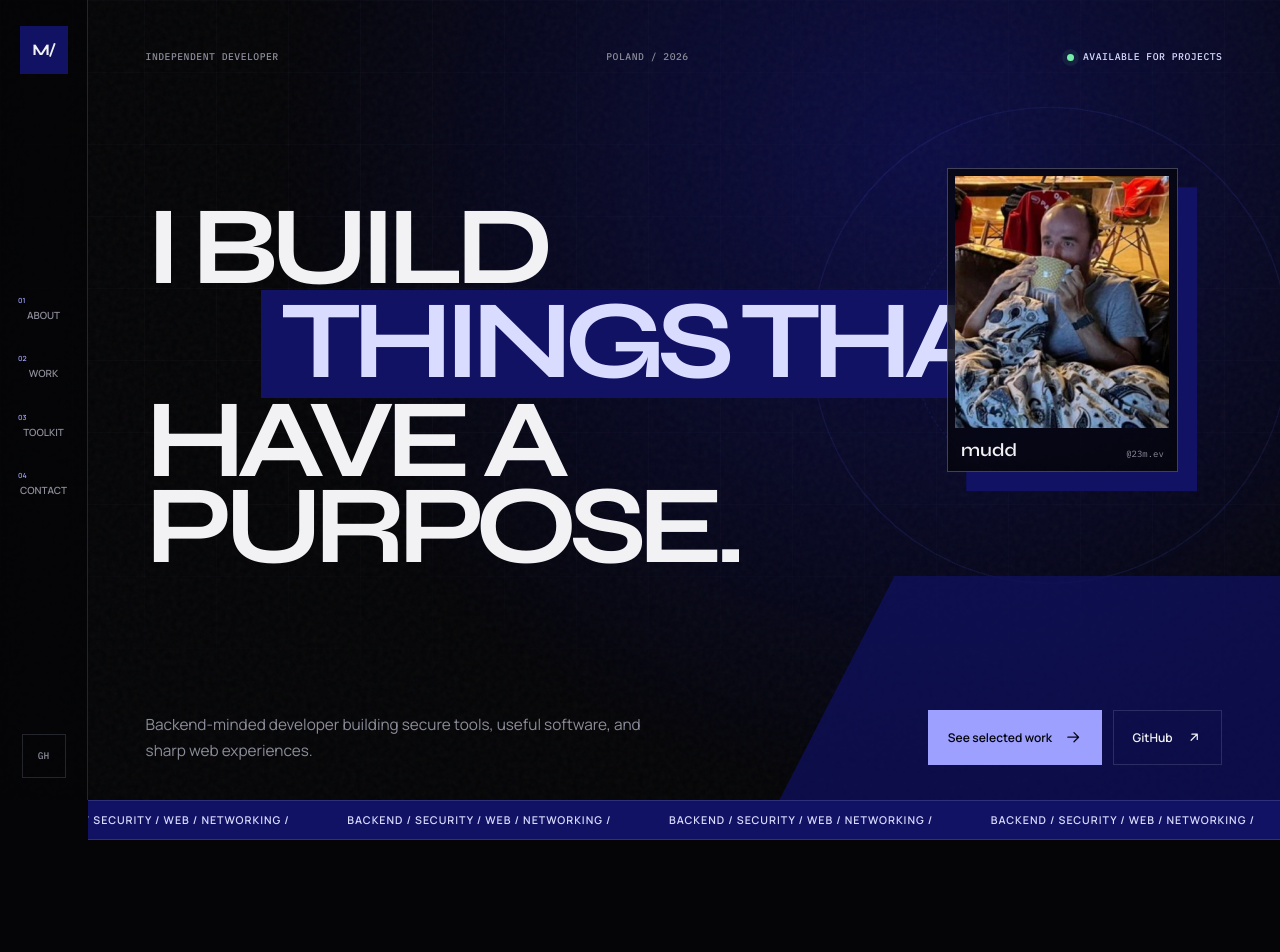
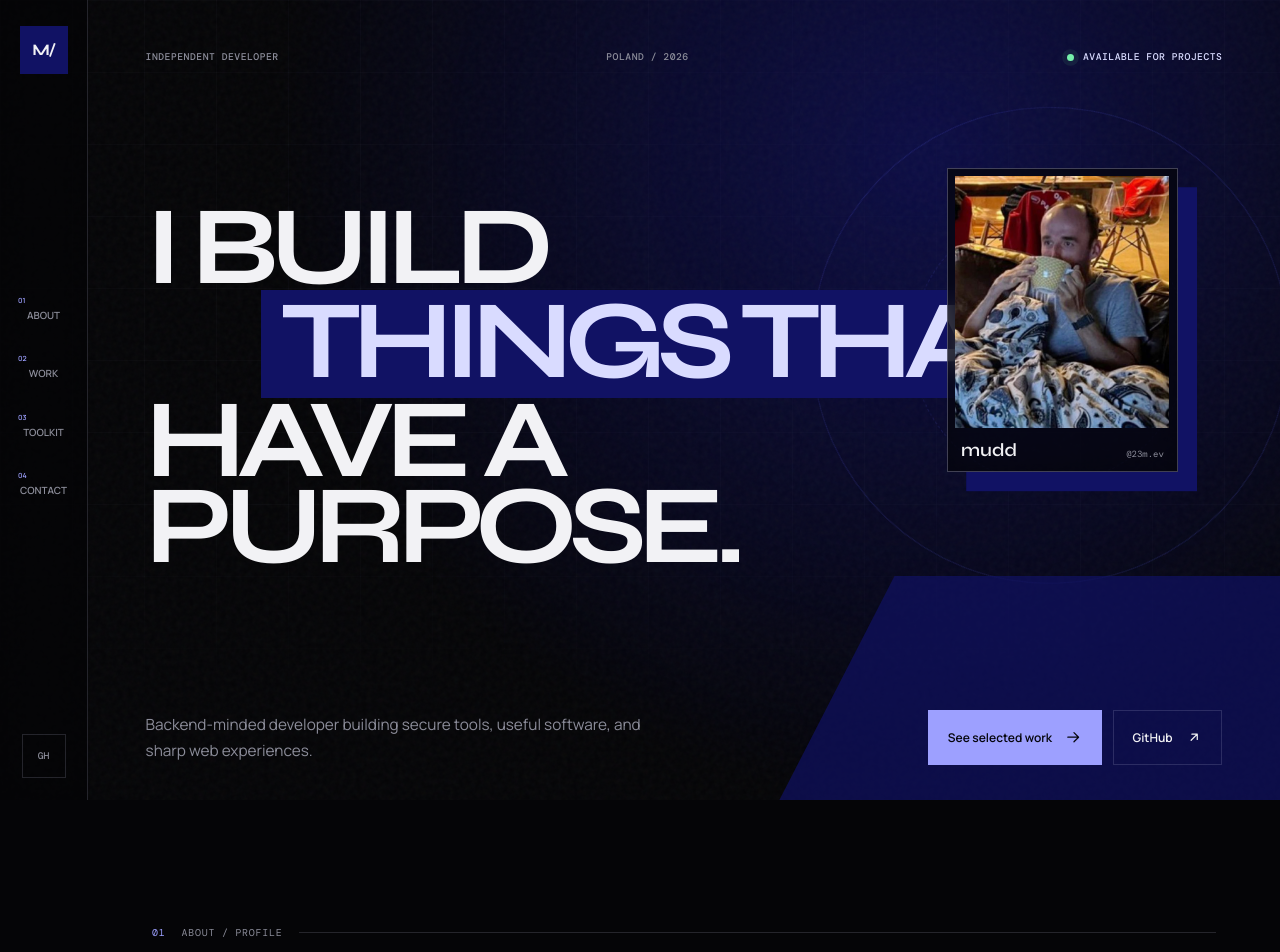
Before and after one commit to muddpunch/muddpunch.github.io, a React (Vite) app: page / in a window 1280 px wide. Shown: the top 952 px of the page. Built offline with nearby package versions, Linux system fonts and the light colour scheme.

Commit message:
whatever

```diff
--- a/src/App.tsx
+++ b/src/App.tsx
@@ -115,8 +115,6 @@
             </motion.div>
           </motion.div>
         </section>
-
-        <Ticker />
 
         <section className="about page-section" id="about" aria-labelledby="about-title">
           <SectionHeading number="01" label="About / profile" />
@@ -333,17 +331,6 @@
   );
 }
 
-function Ticker() {
-  const text = "BACKEND / SECURITY / WEB / NETWORKING /";
-  return (
-    <div className="ticker" aria-label="Backend, security, web, networking">
-      <div>
-        <span>{text}</span><span>{text}</span><span>{text}</span><span>{text}</span>
-      </div>
-    </div>
-  );
-}
-
 function Atmosphere() {
   return (
     <div className="atmosphere" aria-hidden="true">
--- a/src/styles.css
+++ b/src/styles.css
@@ -1,4 +1,4 @@
-@import url("https://fonts.googleapis.com/css2?family=IBM+Plex+Mono:wght@400;500&family=Manrope:wght@400;500;600&family=Syne:wght@500;600;700;800&display=swap");
+@import url("https://fonts.googleapis.com/css2?family=DM+Mono:wght@400;500&family=Manrope:wght@400;500;600&family=Syne:wght@500;600;700;800&display=swap");
 
 :root {
   --black: #050507;
@@ -12,7 +12,7 @@
   --line: rgb(217 219 255 / 15%);
   --display: "Syne", sans-serif;
   --body: "Manrope", sans-serif;
-  --mono: "IBM Plex Mono", monospace;
+  --mono: "DM Mono", monospace;
   --ease: cubic-bezier(.16, 1, .3, 1);
   color: var(--white);
   background: var(--black);
@@ -25,6 +25,8 @@
 html {
   scroll-behavior: smooth;
   scrollbar-color: var(--electric) var(--black);
+  -webkit-font-smoothing: antialiased;
+  -moz-osx-font-smoothing: grayscale;
 }
 
 body {
@@ -374,28 +376,6 @@
 .action-primary { border-color: var(--electric); background: var(--electric); color: #05050d; }
 .action-primary:hover { background: var(--ice); }
 .action-ghost:hover { border-color: var(--electric); background: rgb(17 18 100 / 34%); }
-
-.ticker {
-  position: relative;
-  z-index: 3;
-  overflow: hidden;
-  border-block: 1px solid var(--line);
-  background: var(--cobalt);
-}
-
-.ticker div {
-  display: flex;
-  width: max-content;
-  animation: ticker 24s linear infinite;
-}
-
-.ticker span {
-  padding: .85rem 1.8rem;
-  color: var(--ice);
-  font: 600 .67rem/1 var(--body);
-  letter-spacing: .09em;
-  white-space: nowrap;
-}
 
 .page-section {
   padding: clamp(6rem, 10vw, 10rem) clamp(1.25rem, 5vw, 6rem);
@@ -814,7 +794,6 @@
 @keyframes glow-drift { to { transform: translate(-5%, 7%) scale(1.08); } }
 @keyframes orbit { to { transform: rotate(360deg); } }
 @keyframes pulse { 50% { transform: scale(.86); opacity: .65; } }
-@keyframes ticker { to { transform: translateX(-25%); } }
 @keyframes orbit-dot { to { top: 16%; left: 17%; } }
 
 @media (max-width: 1050px) {
```
